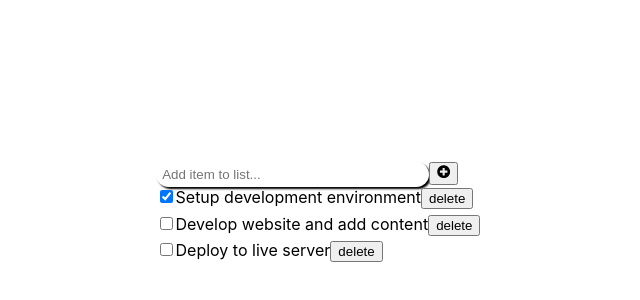
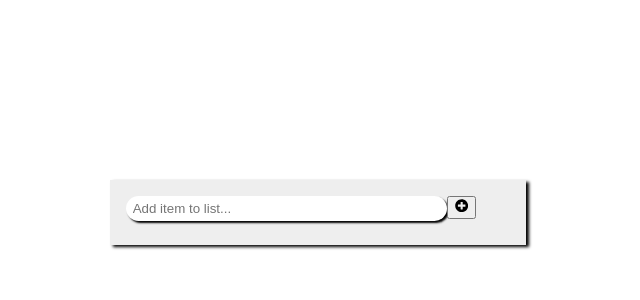
Before and after one commit to stephenkati/React-todo-app, a React (Create React App) app: page / in a window 1280 px wide. Shown: the part 188-488 px from the top of the page, without its empty margins (322-962 px from the left). Built offline with nearby package versions, Linux system fonts and the light colour scheme.

Commit message:
add local storage and edit

```diff
--- a/src/components/TodoFunctionality.js
+++ b/src/components/TodoFunctionality.js
@@ -1,26 +1,19 @@
-import { useState } from 'react';
+import { useState, useEffect } from 'react';
 import { v4 as uuidv4 } from 'uuid';
 import TodoList from './Todolist';
 import InputItem from './InputItem';
 
 const Functionality = () => {
-  const [todoItem, setTodoItem] = useState([
-    {
-      id: 1,
-      title: 'Setup development environment',
-      completed: true,
-    },
-    {
-      id: 2,
-      title: 'Develop website and add content',
-      completed: false,
-    },
-    {
-      id: 3,
-      title: 'Deploy to live server',
-      completed: false,
-    },
-  ]);
+  const getInitialItems = () => {
+    const temp = localStorage.getItem('todoItem');
+    const savedItems = JSON.parse(temp);
+    return savedItems || [];
+  };
+  const [todoItem, setTodoItem] = useState(getInitialItems());
+  useEffect(() => {
+    const temp = JSON.stringify(todoItem);
+    localStorage.setItem('todoItem', temp);
+  }, [todoItem]);
   const handleChange = (id) => {
     setTodoItem((currentState) => currentState.map((item) => {
       if (item.id === id) {
@@ -43,13 +36,25 @@ const Functionality = () => {
     };
     setTodoItem([...todoItem, newItem]);
   };
+  const updateItem = (newTitle, id) => setTodoItem(
+    todoItem.map((item) => {
+      if (item.id === id) {
+        return {
+          ...item,
+          title: newTitle,
+        };
+      }
+      return item;
+    }),
+  );
   return (
-    <div>
+    <div className="todoContainer">
       <InputItem addItem={addItem} />
       <TodoList
         todoItemProps={todoItem}
         handleChange={handleChange}
         deleteItem={deleteItem}
+        updateItem={updateItem}
       />
     </div>
   );
```
